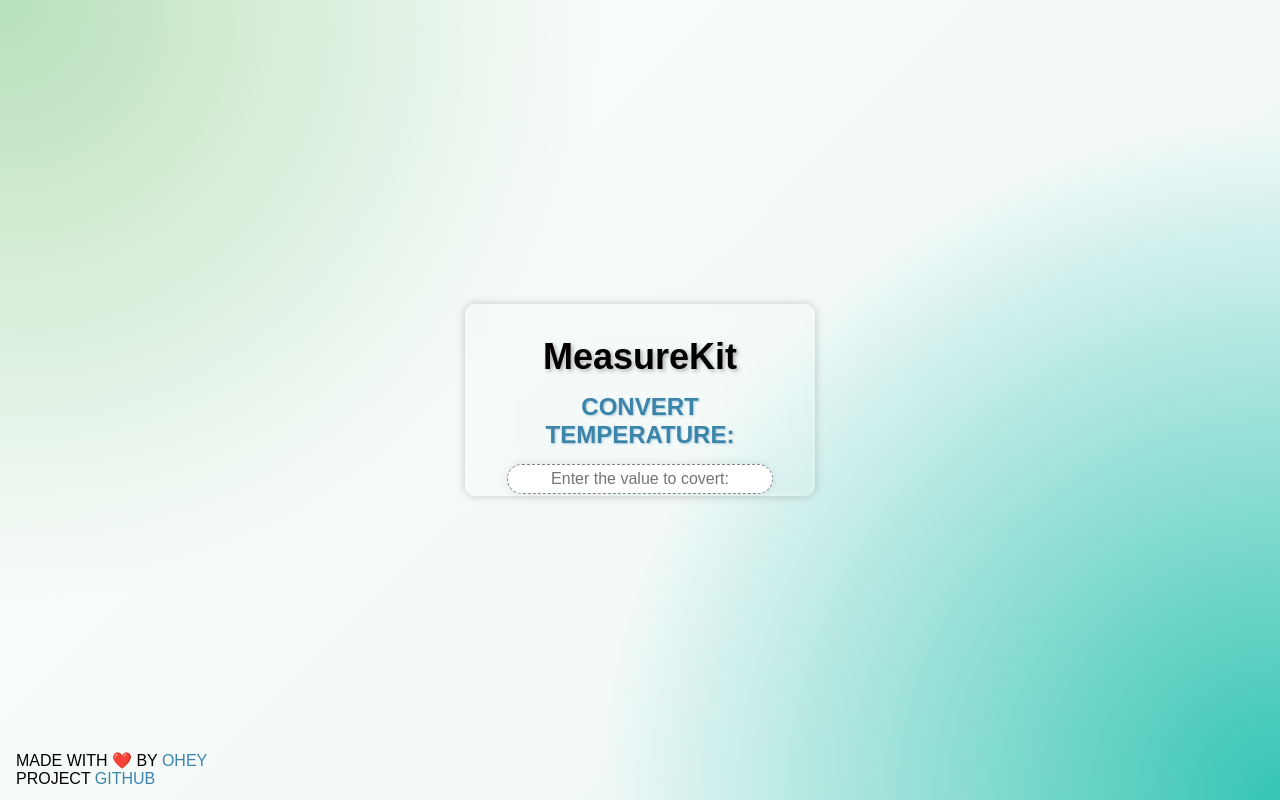
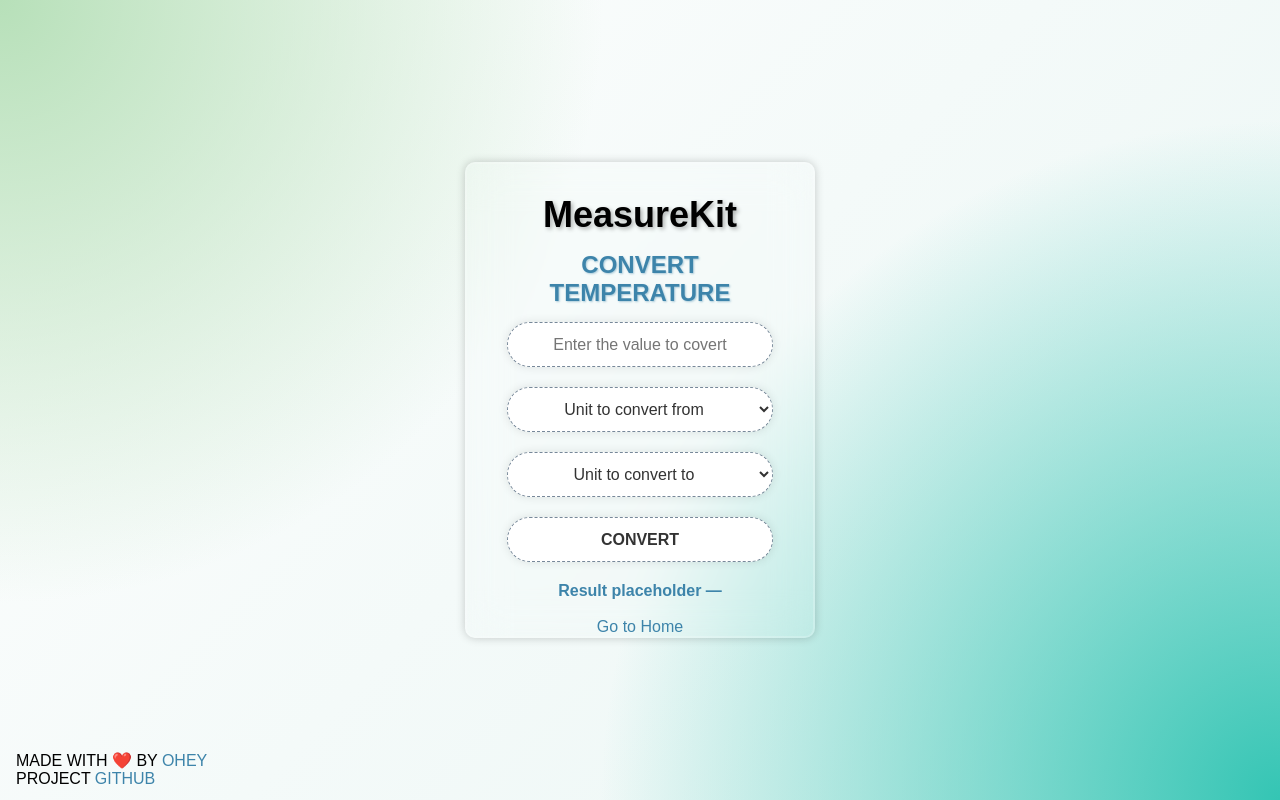
Before and after one commit to oheyek/MeasureKit, a Flask app: page /temperature in a window 1280 px wide. Run offline with Flask 3, Linux system fonts and the light colour scheme; some web fonts are replaced.

Commit message:
feat: fix logo ico

```diff
--- a/static/css/style.css
+++ b/static/css/style.css
@@ -82,19 +82,62 @@ body {
   text-align: center;
   color: #333;
   width: 100%;
-  height: 30px;
+  height: 45px;
   background: #fff;
   border: 1px dashed lightslategrey;
   outline: none;
   border-radius: 40px;
   font-size: 16px;
   box-shadow: 0 0 10px rgba(0, 0, 0, 0.1);
+  margin-bottom: 20px;
 }
 
 input::-webkit-outer-spin-button,
 input::-webkit-inner-spin-button {
   -webkit-appearance: none;
   margin: 0;
+}
+
+#convert-inputs select {
+  text-align: center;
+  color: #333;
+  width: 100%;
+  height: 45px;
+  background: #fff;
+  border: 1px dashed lightslategrey;
+  outline: none;
+  border-radius: 40px;
+  font-size: 16px;
+  box-shadow: 0 0 10px rgba(0, 0, 0, 0.1);
+  margin-bottom: 20px;
+}
+#convert-inputs button {
+  width: 100%;
+  height: 45px;
+  background: #fff;
+  border: 1px dashed lightslategrey;
+  outline: none;
+  border-radius: 40px;
+  box-shadow: 0 0 10px rgba(0, 0, 0, 0.1);
+  cursor: pointer;
+  font-size: 16px;
+  color: #333;
+  font-weight: 600;
+  margin-bottom: 20px;
+}
+
+#convert-inputs button:hover,
+#convert-inputs button:focus {
+  background: #34c5b4;
+  color: #fff;
+  border-color: #34c5b4;
+  outline: none;
+  font-weight: 700;
+  transition: 0.3s ease;
+}
+
+#convert-inputs button:active {
+  transform: scale(0.98);
 }
 
 #credits {
@@ -109,12 +152,17 @@ input::-webkit-inner-spin-button {
   font-weight: 500;
 }
 
-#credits a {
+p {
+  color: #3d84aa;
+  font-weight: 600;
+}
+
+a {
   color: #3d84aa;
   text-decoration: none;
 }
 
-#credits a:hover {
+a:hover {
   color: #34c5b4;
   transition: all 0.5s ease;
 }
--- a/templates/temperature.html
+++ b/templates/temperature.html
@@ -3,13 +3,33 @@
 {% block body %}
     <div id="main-container">
         <h1>MeasureKit</h1>
-        <h2>CONVERT TEMPERATURE:</h2>
+        <h2>CONVERT TEMPERATURE</h2>
         <div id="convert-inputs">
-            <input type="number"
-                   name="value-to-covert"
-                   id="value-to-covert"
-                   placeholder="Enter the value to covert:">
-        </input>
+            <form method="post" action="/temperature">
+                <input type="number"
+                       name="value-to-covert"
+                       id="value-to-covert"
+                       placeholder="Enter the value to covert">
+            </input>
+            <select name="unit-select-1" id="unit-select-1">
+                <option value="" disabled selected hidden>Unit to convert from</option>
+                <option value="celsius">Celsius</option>
+                <option value="fahrenheit">Fahrenheit</option>
+                <option value="kelvin">Kelvin</option>
+            </select>
+            <select name="unit-select-2" id="unit-select-2">
+                <option value="" disabled selected hidden>Unit to convert to</option>
+                <option value="celsius">Celsius</option>
+                <option value="fahrenheit">Fahrenheit</option>
+                <option value="kelvin">Kelvin</option>
+            </select>
+            <button name="action" value="convert" type="submit">CONVERT</button>
+        </form>
+        <p>
+            Result placeholder <span id="result">—</span>
+        </p>
+        <br>
+        <a href="{{ url_for("main") }}">Go to Home</a>
     </div>
 </div>
 {% endblock %}
```
Also changed, not shown: templates/index.html (+4 -10 lines), static/img/icon.ico.
